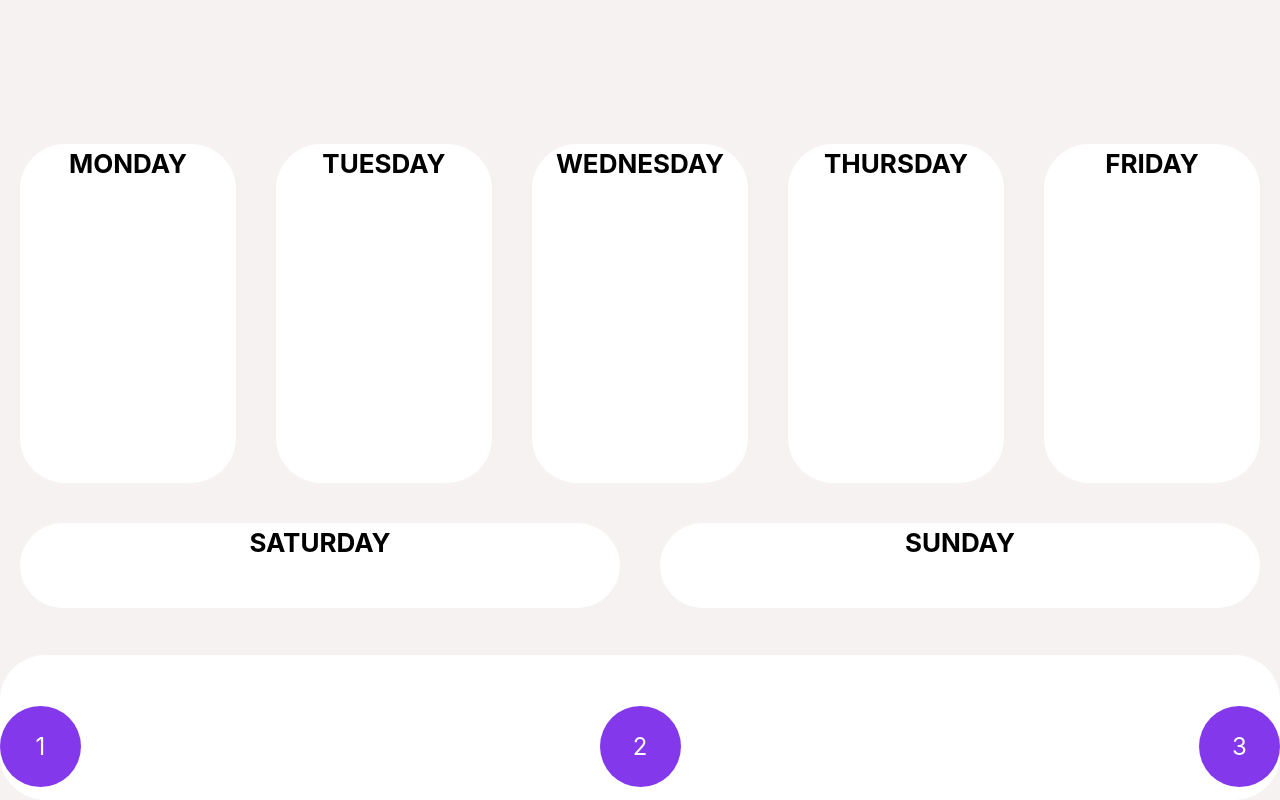
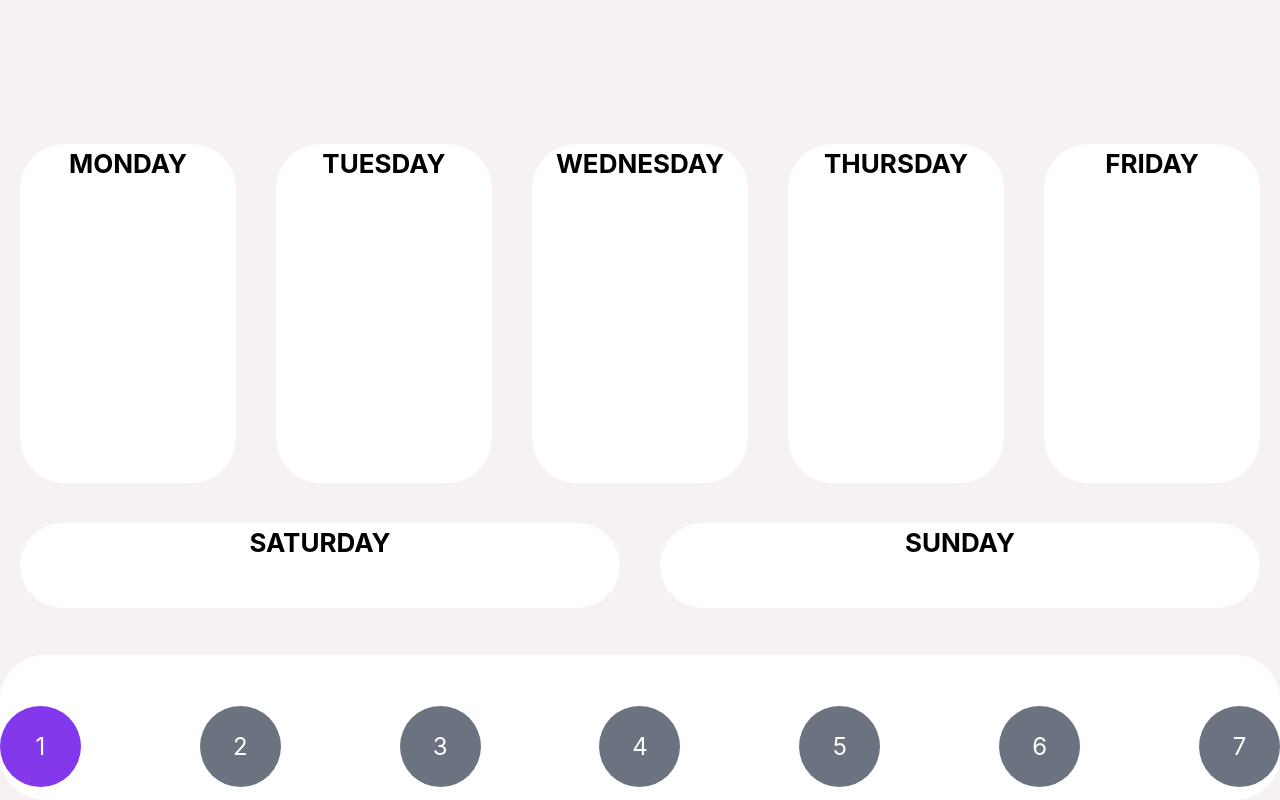
Before and after one commit to kayne-lee/team-MC, a React (Create React App) app in the folder fe/: page /home in a window 1280 px wide. Built offline with nearby package versions, Linux system fonts and the light colour scheme; the HTML template or start-up script is replaced by a standard one.

Commit message:
Added more date buttons

```diff
--- a/fe/src/components/Home.jsx
+++ b/fe/src/components/Home.jsx
@@ -1,6 +1,11 @@
-import React from 'react'
-import '../styles/home.css'
+import React, { useState } from 'react';
+import '../styles/home.css';
+
 export default function Home() {
+    const [selectedDay, setSelectedDay] = useState(1);
+
+    const days = [1, 2, 3, 4, 5, 6, 7];
+
     return (
         <div className="flex flex-col background min-h-screen">
             <div className="nav-placeholder h-36"></div>
@@ -17,10 +22,13 @@ export default function Home() {
             </div>
             <div className="date-selector w-full h-[145px] flex items-center justify-center fixed bottom-0 mx-auto">
                 <div className="select-buttons flex flex-row justify-between w-full">
-                    <button><div className="cursor-pointer h-[81px] w-[81px] text-[24px] text-white rounded-[45px] bg-[#8338EC] mt-[38px] flex justify-center items-center">1</div></button>
-                    <button><div className="cursor-pointer h-[81px] w-[81px] text-[24px] text-white rounded-[45px] bg-[#8338EC] mt-[38px] flex justify-center items-center">2</div></button>
-                    <button><div className="cursor-pointer h-[81px] w-[81px] text-[24px] text-white rounded-[45px] bg-[#8338EC] mt-[38px] flex justify-center items-center">3</div></button>
-
+                    {days.map(day => (
+                        <button key={day} onClick={() => setSelectedDay(day)}>
+                            <div className={`cursor-pointer h-[81px] w-[81px] text-[24px] text-white rounded-[45px] mt-[38px] flex justify-center items-center ${selectedDay === day ? 'bg-[#8338EC]' : 'bg-gray-500'}`}>
+                                {day}
+                            </div>
+                        </button>
+                    ))}
                 </div>
             </div>
         </div>
```
